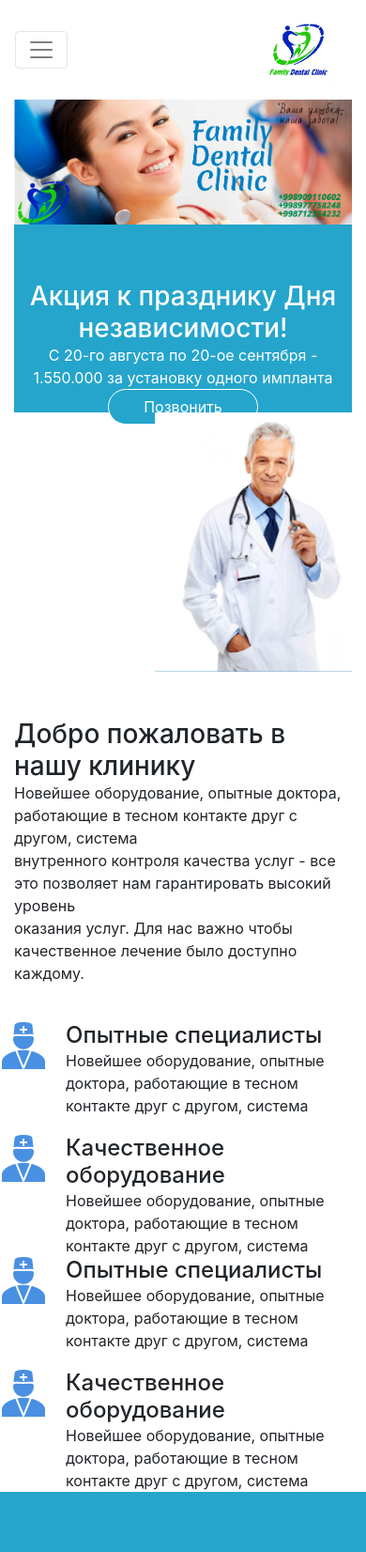
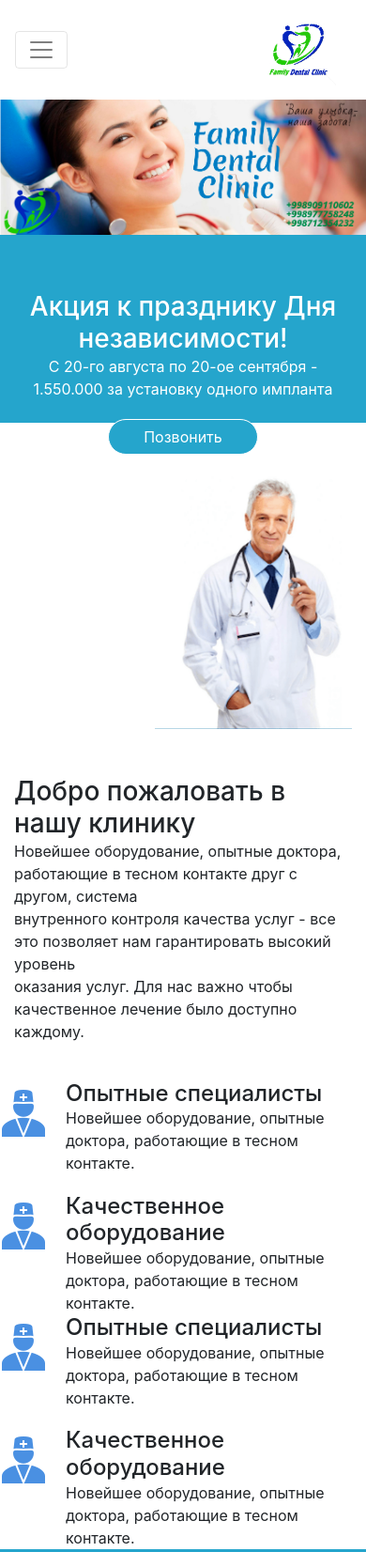
Before and after one commit to alisher-erkin/dental, a website: page index.html in a window 390 px wide. Shown: the top 1652 px of the page at 94% size. Drawn offline with nearby package versions, Linux system fonts and the light colour scheme.

Commit message:
first commit

```diff
--- a/index.html
+++ b/index.html
@@ -40,12 +40,10 @@
                       </ul>
                     </div>
                   </nav>
+               </div>
+      </div>
 
-            </div>
-
-    </div>
-
-    <div class="container-fluid">
+    <div class="container-fluid px-0">
         <div class="wrapper">
             <div class="row">
               <div class="col">
@@ -56,7 +54,7 @@
         </div>
     </div>
 
-    <div class="container-fluid">
+    <div class="container-fluid px-0">
       <div class="row bg_1 mx-0">
         <div class="col-sm-6">
           <h3 class="bg_1__h3 text-center text-white">Акция к празднику Дня независимости!</h3>
@@ -88,7 +86,7 @@
                 </div>
                 <div class="bg_2__text-block">
                   <h4>Опытные специалисты</h4>
-                  <p>Новейшее оборудование, опытные доктора, работающие в тесном контакте друг с другом, система</p>
+                  <p>Новейшее оборудование, опытные доктора, работающие в тесном контакте.</p>
                 </div>
               </div>
               <div class="bg_2__block2">
@@ -97,7 +95,7 @@
                 </div>
                 <div class="bg_2__text-block">
                   <h4>Качественное оборудование</h4>
-                  <p>Новейшее оборудование, опытные доктора, работающие в тесном контакте друг с другом, система</p>
+                  <p>Новейшее оборудование, опытные доктора, работающие в тесном контакте.</p>
                 </div>
               </div>
             </div>
@@ -108,7 +106,7 @@
                 </div>
                 <div class="bg_2__text-block">
                   <h4>Опытные специалисты</h4>
-                  <p>Новейшее оборудование, опытные доктора, работающие в тесном контакте друг с другом, система</p>
+                  <p>Новейшее оборудование, опытные доктора, работающие в тесном контакте.</p>
                 </div>
               </div>
               <div class="bg_2__block2">
@@ -117,7 +115,7 @@
                 </div>
                 <div class="bg_2__text-block">
                   <h4>Качественное оборудование</h4>
-                  <p>Новейшее оборудование, опытные доктора, работающие в тесном контакте друг с другом, система</p>
+                  <p>Новейшее оборудование, опытные доктора, работающие в тесном контакте.</p>
                 </div>
               </div>
             </div>
--- a/scss/style.scss
+++ b/scss/style.scss
@@ -89,6 +89,7 @@
   .bg_1__button {
     width: 160px;
     height: auto;
+    margin-top: 20px;
     border-radius: 20px;
     background-color: #25a5cc;
     border: 1px solid #ffffff;
@@ -99,9 +100,20 @@
   }
   .bg_2__row {
     margin-top: 40px;
+    .bg_2__block1 {
+      .bg_2__img-block {
+        margin-top: 10px;
+      }
+    }
+    .bg_2__block2 {
+      .bg_2__img-block {
+        margin-top: 10px;
+      }
+    }
   }
   .bg_2__img {
     padding-left: 150px;
+    margin-top: 50px;
   }
   .bg_2__h3 {
     margin-top: 50px;
@@ -109,6 +121,7 @@
   .bg_2__text-block {
     width: 320px;
     float: right;
+    margin-right: 30px;
   }
   .bg_2__block1, .bg_2__block2 {
     min-height: 120px;
@@ -209,3 +222,25 @@
     }
 
   }
+  @media (max-width: 768px) {
+     .bg_1 {
+
+     }
+     .bg_2 {
+       .bg_2__row {
+         .bg_2__block1 {
+           .bg_2__text-block {
+             margin-right: 0;
+           }
+         }
+         .bg_2__block2 {
+           .bg_2__text-block {
+             margin-right: 0;
+           }
+         }
+       }
+     }
+     .bg_3 {
+
+     }
+  }
```
Also changed, not shown: css/style.css.
